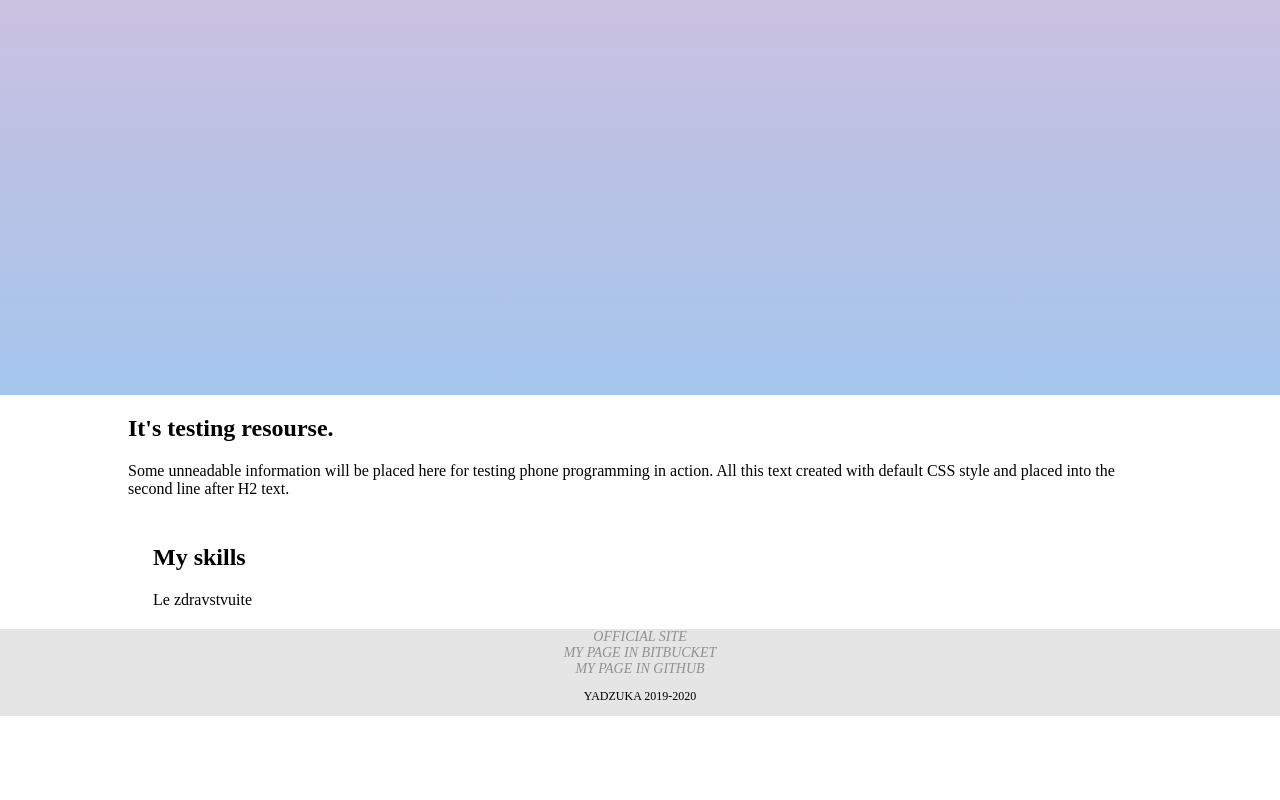
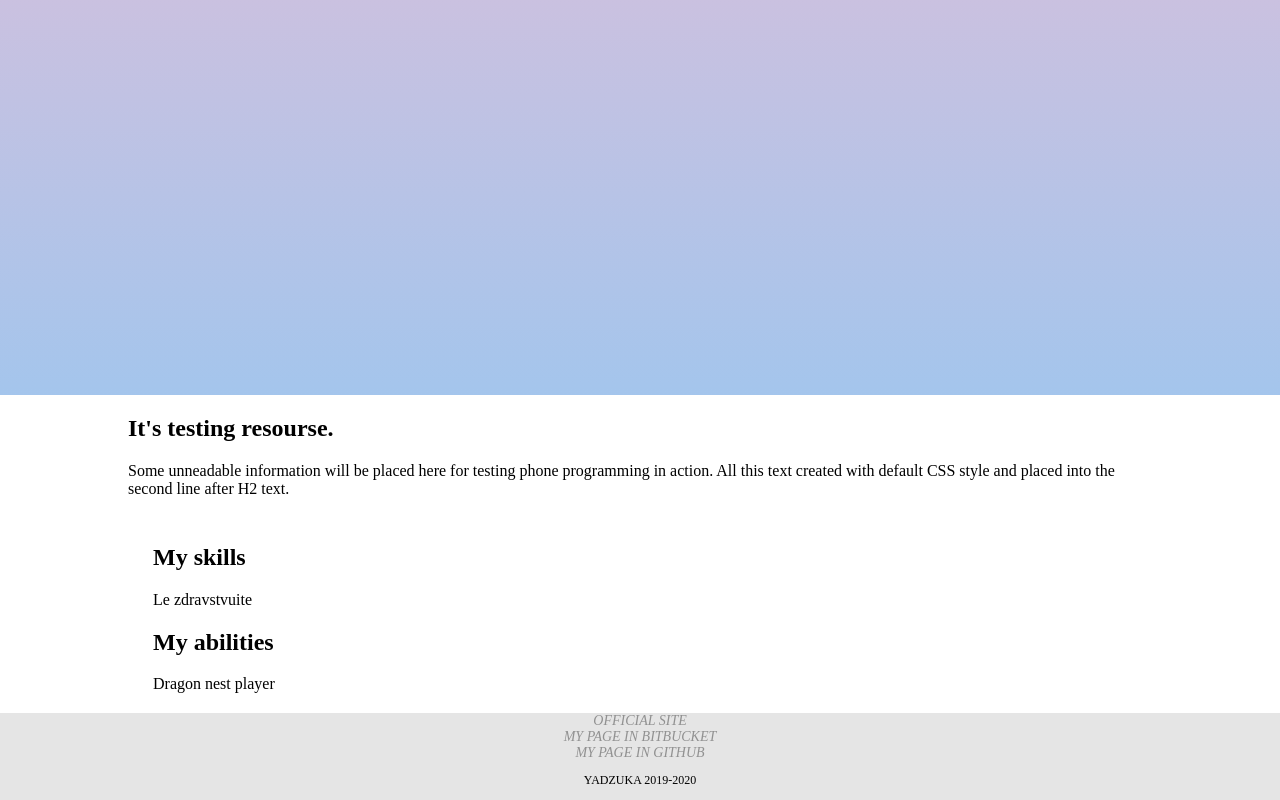
Before and after one commit to Yadzuka/yadzuka.github.io, a plain HTML site: page index.html in a window 1280 px wide. Shown: the part 405-1205 px from the top of the page. Before the commit the page ends 1121 px from the top, so only its background shows below. Drawn offline with Linux system fonts and the light colour scheme.

Commit message:
Add abilities section

```diff
--- a/index.html
+++ b/index.html
@@ -34,7 +34,8 @@
 			<div class="skills__block">
 				<h2>My skills</h2>
     				Le zdravstvuite
-
+                                <h2>My abilities</h2>
+				Dragon nest player
 			</div>
 		</section>
                 <div class="about__text">
```
